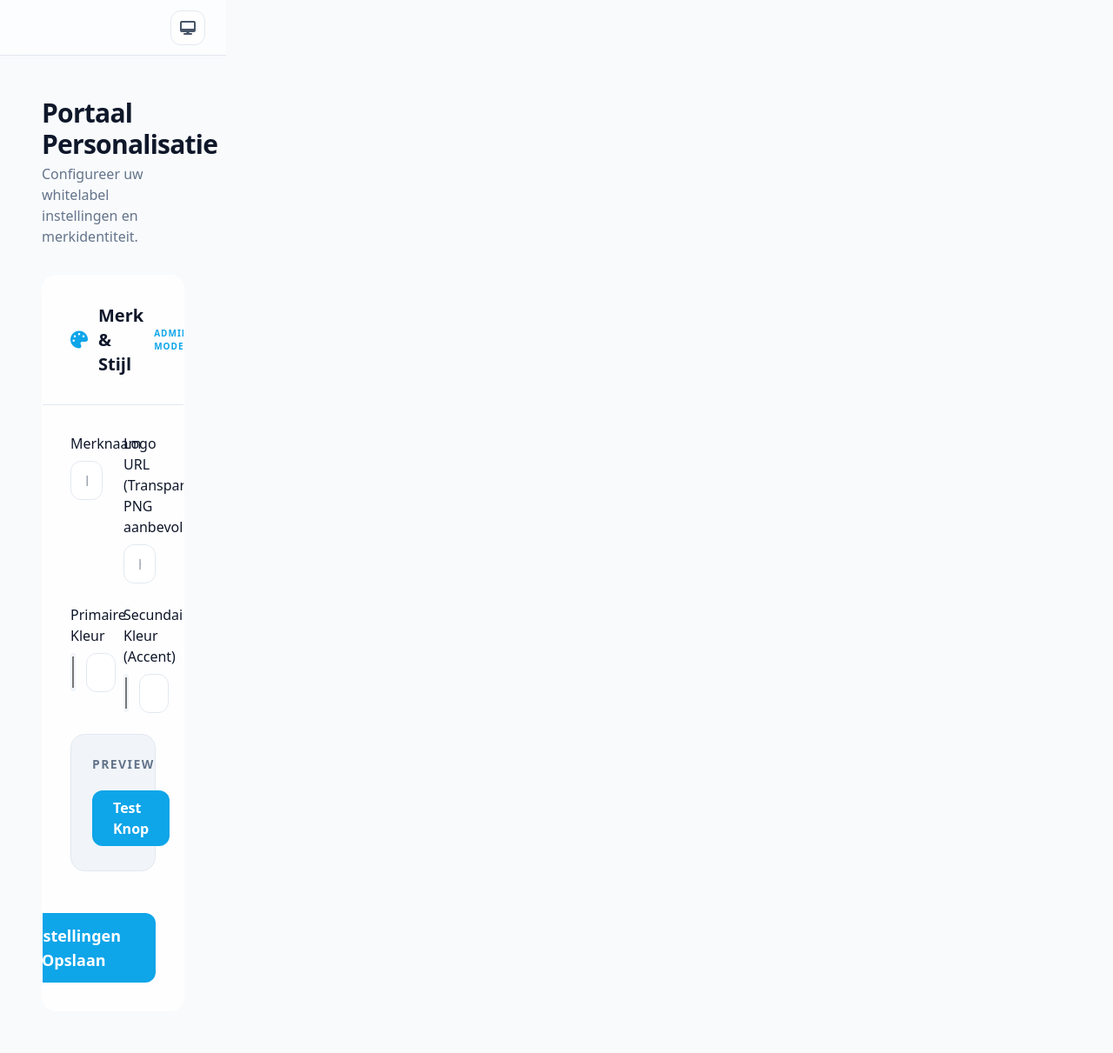
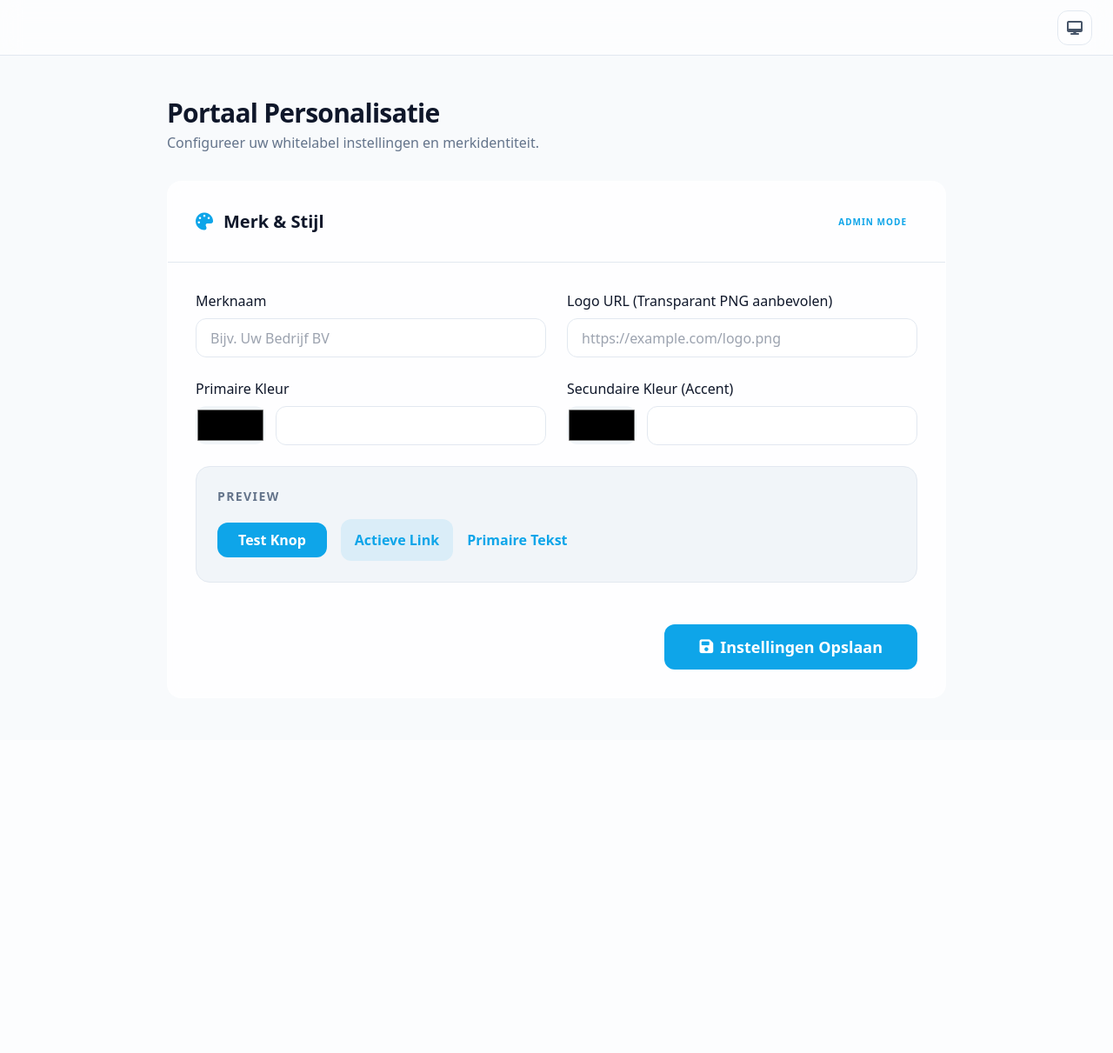
Before and after one commit to Ivoozz/periodiek-systeembeheer, a Python web app: template app/templates/admin/settings.html in a window 1280 px wide. Shown: the whole page at 87% size. After the commit the page ends 770 px from the top, so only its background shows below. Run offline with Jinja, Linux system fonts and the light colour scheme; the template is opened without the code that fills it, so the values that code supplies are empty; some libraries are stand-ins or nearby versions.

Commit message:
fix: desktop layout alignment with conditional grid shell

```diff
--- a/app/templates/base.html
+++ b/app/templates/base.html
@@ -76,9 +76,21 @@
 
         [x-cloak] { display: none !important; }
 
+        /* FIXED LAYOUT ENGINE */
+        .app-shell-guest { min-height: 100vh; display: flex; flex-direction: column; }
+
         @media (min-width: 768px) {
-            .app-shell { display: grid; grid-template-columns: 260px 1fr; min-height: 100vh; }
-            .sidebar-fixed { position: sticky; top: 0; height: 100vh; }
+            .app-shell-auth {
+                display: grid;
+                grid-template-columns: 260px 1fr;
+                min-height: 100vh;
+            }
+            .sidebar-fixed {
+                position: sticky;
+                top: 0;
+                height: 100vh;
+                overflow-y: auto;
+            }
         }
 
         /* Mobile specific adjustments */
@@ -119,7 +131,6 @@
             }
         }
 
-        // Global Toast Notification Manager
         window.notify = (message, type = 'success') => {
             window.dispatchEvent(new CustomEvent('notify', { detail: { message, type } }));
         }
@@ -135,26 +146,18 @@
             <div x-transition:enter="transition ease-out duration-300"
                  x-transition:enter-start="opacity-0 translate-x-12 scale-95"
                  x-transition:enter-end="opacity-100 translate-x-0 scale-100"
-                 x-transition:leave="transition ease-in duration-200"
-                 x-transition:leave-start="opacity-100 scale-100"
-                 x-transition:leave-end="opacity-0 scale-90"
                  class="glass-card !bg-white/90 dark:!bg-slate-900/90 shadow-2xl p-4 min-w-[300px] flex items-center gap-4 border-l-4 pointer-events-auto"
                  :class="toast.type === 'success' ? 'border-emerald-500' : 'border-red-500'">
                 <div class="w-10 h-10 rounded-full flex items-center justify-center shrink-0"
                      :class="toast.type === 'success' ? 'bg-emerald-500/10 text-emerald-500' : 'bg-red-500/10 text-red-500'">
                     <i class="fas" :class="toast.type === 'success' ? 'fa-check-circle' : 'fa-circle-exclamation'"></i>
                 </div>
-                <div class="flex-grow">
-                    <p class="font-bold text-sm" x-text="toast.message"></p>
-                </div>
-                <button @click="toasts = toasts.filter(t => t.id !== toast.id)" class="text-slate-400 hover:text-slate-600">
-                    <i class="fas fa-times text-xs"></i>
-                </button>
+                <div class="flex-grow text-sm font-bold" x-text="toast.message"></div>
             </div>
         </template>
     </div>
 
-    <div class="app-shell">
+    <div class="{% if user %}app-shell-auth{% else %}app-shell-guest{% endif %}">
         {% if user %}
         <!-- Sidebar -->
         <aside class="sidebar-fixed hidden md:flex flex-col bg-white/70 dark:bg-slate-900/70 backdrop-blur-xl border-r border-slate-200 dark:border-slate-800 z-50">
@@ -178,11 +181,11 @@
             </nav>
 
             <div class="p-4 border-t border-slate-200 dark:border-slate-800 space-y-4">
-                <a href="/profile" class="flex items-center gap-3 px-2 group transition-all">
+                <a href="/profile" class="flex items-center gap-3 px-2 group">
                     <div class="w-10 h-10 rounded-full flex items-center justify-center text-white font-bold bg-brand-primary shadow-lg group-hover:scale-110 transition-transform">{{ user.username[0].upper() }}</div>
                     <div class="overflow-hidden">
                         <p class="text-sm font-bold truncate group-hover:text-brand-primary transition-colors">{{ user.display_name or user.username }}</p>
-                        <p class="text-[10px] text-slate-500 uppercase font-black">Mijn Profiel</p>
+                        <p class="text-[10px] text-slate-500 uppercase font-black tracking-widest">Mijn Profiel</p>
                     </div>
                 </a>
                 <form action="/logout" method="POST">
@@ -202,22 +205,17 @@
             <a href="/profile" class="flex flex-col items-center gap-0.5 {% if request.path == '/profile' %}text-brand-primary{% else %}text-slate-400{% endif %}"><i class="fas fa-user text-xl"></i><span class="text-[10px] font-bold">Ik</span></a>
             {% endif %}
             <form action="/logout" method="POST" class="flex flex-col items-center">
-                <button type="submit" class="flex flex-col items-center gap-0.5 text-red-400">
-                    <i class="fas fa-right-from-bracket text-xl"></i><span class="text-[10px] font-bold">Uit</span>
-                </button>
+                <button type="submit" class="flex flex-col items-center gap-0.5 text-red-400"><i class="fas fa-right-from-bracket text-xl"></i><span class="text-[10px] font-bold">Uit</span></button>
             </form>
         </nav>
         {% endif %}
 
-        <div class="flex flex-col min-h-screen overflow-hidden">
+        <div class="flex flex-col min-h-screen">
             <!-- Header -->
             <header class="sticky top-0 z-40 bg-white/60 dark:bg-slate-950/60 backdrop-blur-md border-b border-slate-200 dark:border-slate-800 h-16 flex items-center justify-between px-6 shrink-0">
-                <div class="flex items-center gap-4 overflow-hidden h-full">
                 <h2 class="text-xl font-black tracking-tight truncate">{% block mobile_title %}{{ branding.brand_name }}{% endblock %}</h2>
-                </div>
 
-                <div class="flex items-center gap-3">
-                    <div x-data="{ menuOpen: false }" class="relative flex items-center h-full">
+                <div x-data="{ menuOpen: false }" class="relative flex items-center">
                     <button @click="menuOpen = !menuOpen" class="p-2 w-10 h-10 rounded-xl bg-white/50 dark:bg-slate-800/50 border border-slate-200 dark:border-slate-700 text-slate-600 dark:text-slate-400 transition-all flex items-center justify-center">
                         <i x-show="theme === 'light'" class="fas fa-sun text-amber-500"></i>
                         <i x-show="theme === 'dark'" class="fas fa-moon text-indigo-400"></i>
@@ -238,7 +236,6 @@
                         </button>
                     </div>
                 </div>
-                </div>
             </header>
 
             <main class="flex-grow p-4 md:p-12 overflow-y-auto">
```
Lines whose indentation alone changed are shown as unchanged.
